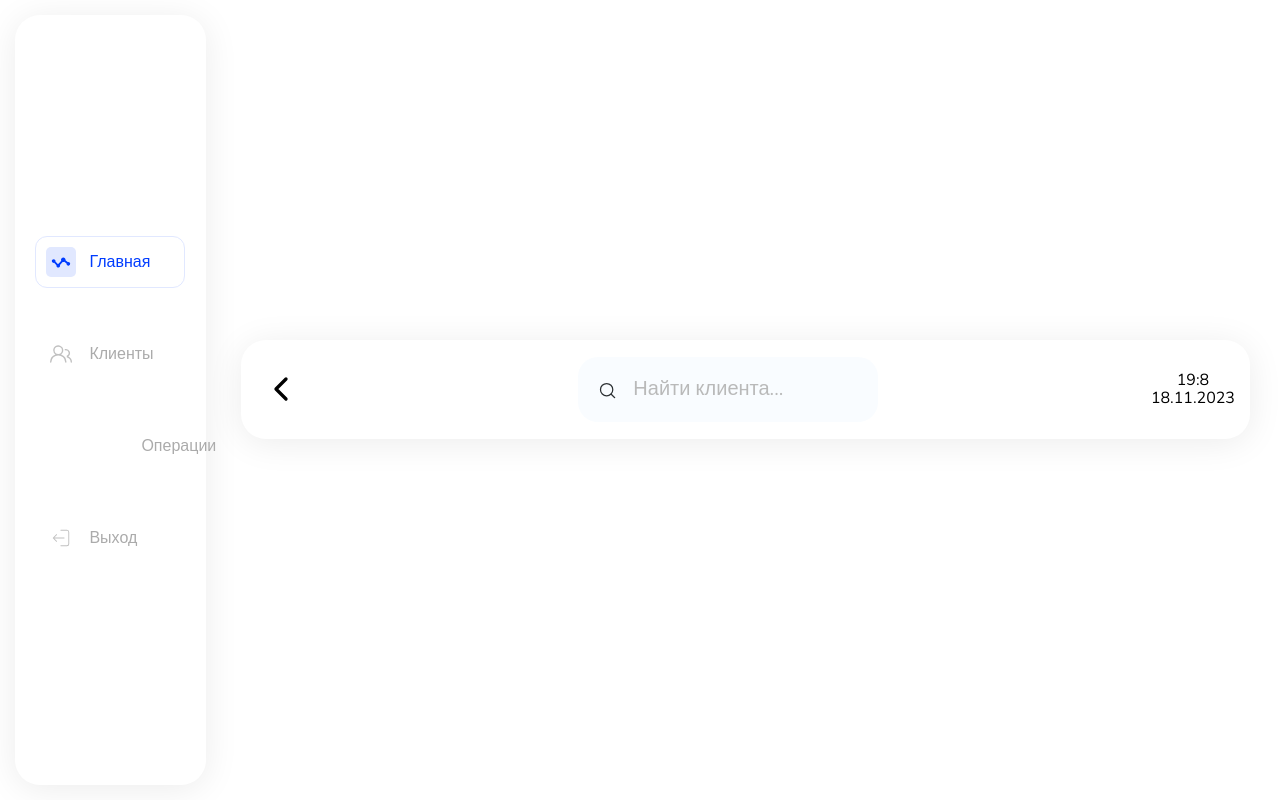
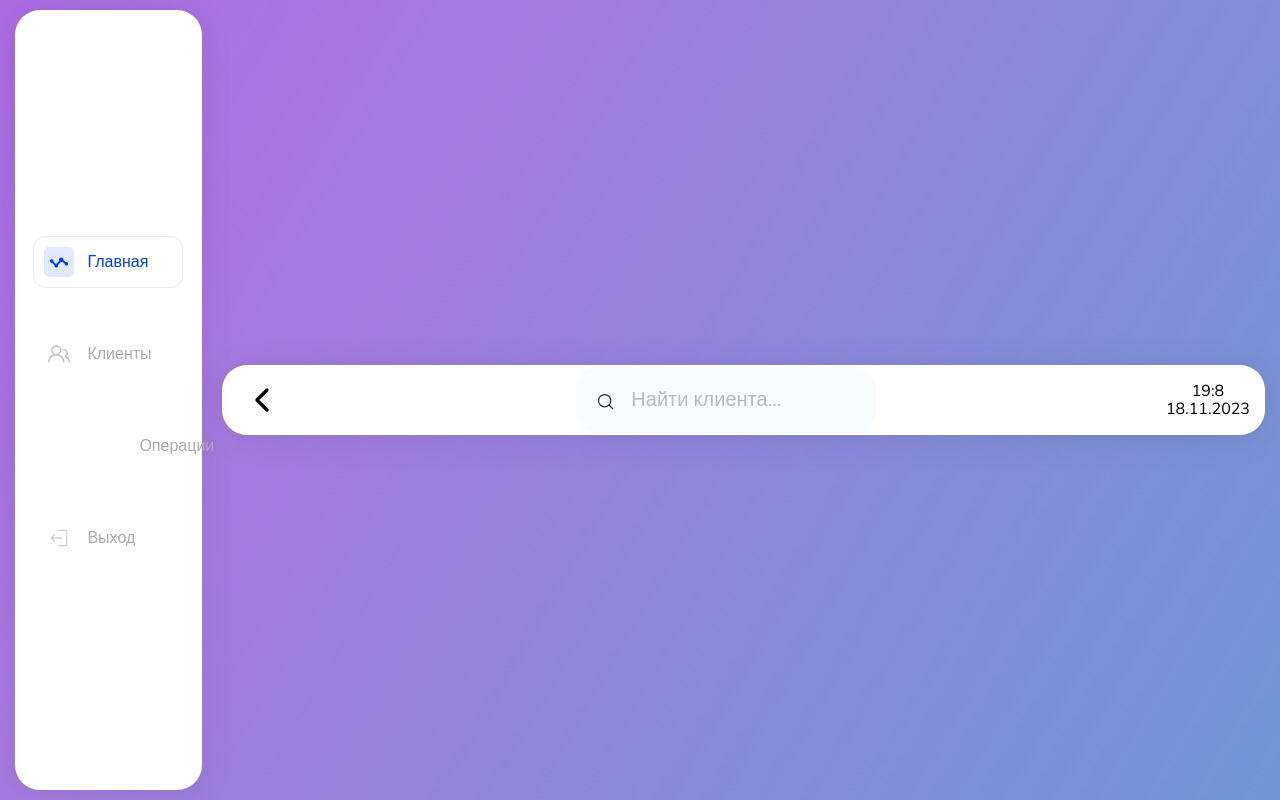
Before and after one commit to embersage/Clients-App, a React (Create React App) app in the folder client/: page / in a window 1280 px wide. Built offline with nearby package versions, Linux system fonts and the light colour scheme; no server answers; some icons are missing.

Commit message:
added some layout changes

```diff
--- a/client/src/components/Header/Header.module.scss
+++ b/client/src/components/Header/Header.module.scss
@@ -1,17 +1,15 @@
 @import '../../scss/reset.scss', '../../scss/variables.scss';
 
 .header {
-  height: 150px;
-  width: calc(100% - 30px);
-  padding: 15px;
-
-  .content {
+  height: 70px;
+  width: 100%;
   padding: 15px;
   box-shadow: 0px 4px 35px 0px rgba(0, 0, 0, 0.08);
   border-radius: 25px;
   display: flex;
   justify-content: space-between;
   align-items: center;
+  background-color: #fff;
 
   .menuButton {
     position: relative;
@@ -29,4 +27,3 @@
     text-align: center;
   }
 }
-}
--- a/client/src/components/Header/index.jsx
+++ b/client/src/components/Header/index.jsx
@@ -18,7 +18,6 @@ const Header = () => {
 
   return (
     <header className={styles.header}>
-      <div className={styles.content}>
       {isOpened ? (
         <FiChevronLeft
           size={50}
@@ -44,7 +43,6 @@ const Header = () => {
           time.getMonth() + 1
         }.${time.getFullYear()}`}</span>
       </p>
-      </div>
     </header>
   );
 };
--- a/client/src/components/Menu/Menu.module.scss
+++ b/client/src/components/Menu/Menu.module.scss
@@ -11,15 +11,15 @@
 }
 
 .menu {
-  padding: 15px 0;
   width: 225px;
-  height: 100vh;
+  height: 100%;
   color: #ababab;
   font-size: 16px;
   font-weight: 400;
   position: sticky;
   top: 0;
   animation: moveRight 0.5s ease-in-out 1;
+
 
   .pages {
     margin: 0;
@@ -34,6 +34,7 @@
     row-gap: 40px;
     border-radius: 25px;
     box-shadow: 0px 4px 35px 0px rgba(0, 0, 0, 0.08);
+    background-color: #fff;
 
     .page {
       padding: 10px;
--- a/client/src/components/Pagination/index.jsx
+++ b/client/src/components/Pagination/index.jsx
@@ -23,6 +23,7 @@ const Pagination = () => {
         dispatch(setPage(event.selected + 1));
       }}
       forcePage={page - 1}
+      renderOnZeroPageCount={null}
     />
   );
 };
--- a/client/src/pages/Users/Users.module.scss
+++ b/client/src/pages/Users/Users.module.scss
@@ -7,13 +7,14 @@
   align-items: center;
   height: 100%;
   width: 100%;
-  row-gap: 30px;
+  row-gap: 20px;
 
   .usersTable {
     box-shadow: 0px 4px 35px 0px rgba(0, 0, 0, 0.08);
     border-radius: 25px;
     padding: 20px;
-    width: calc(100% - 50px);
+    width: 100%;
+    background-color: #fff;
     td {
       padding: 10px;
     }
--- a/client/src/redux/slices/usersSlice.js
+++ b/client/src/redux/slices/usersSlice.js
@@ -39,19 +39,16 @@ export const usersSlice = createSlice({
       state.status = 'loading';
       state.items = [];
       state.totalCount = 0;
-      state.page = 1;
     },
     [getUsers.fulfilled]: (state, action) => {
       state.status = 'succeeded';
       state.items = action.payload.rows;
       state.totalCount = action.payload.count;
-      state.page = 1;
     },
     [getUsers.rejected]: (state) => {
       state.status = 'error';
       state.items = [];
       state.totalCount = 0;
-      state.page = 1;
     },
   },
 });
--- a/client/src/scss/App.module.scss
+++ b/client/src/scss/App.module.scss
@@ -1,3 +1,15 @@
+@keyframes gradient {
+  0% {
+    background-position: 80% 0%;
+  }
+  50% {
+    background-position: 20% 100%;
+  }
+  100% {
+    background-position: 80% 0%;
+  }
+}
+
 .app {
   display: flex;
   justify-content: center;
@@ -5,6 +17,15 @@
   column-gap: 20px;
   height: 100vh;
   width: 100vw;
-  padding: 0 15px;
+  padding: 10px 15px;
   overflow-x: hidden;
+  background: linear-gradient(
+    120deg,
+    rgb(198, 58, 233) 0%,
+    rgb(164, 122, 222) 33%,
+    rgb(90, 161, 206) 66%,
+    rgb(111, 53, 226) 100%
+  );
+  animation: gradient 15s infinite linear;
+  background-size: 400%;
 }
```
Lines whose indentation alone changed are shown as unchanged.
